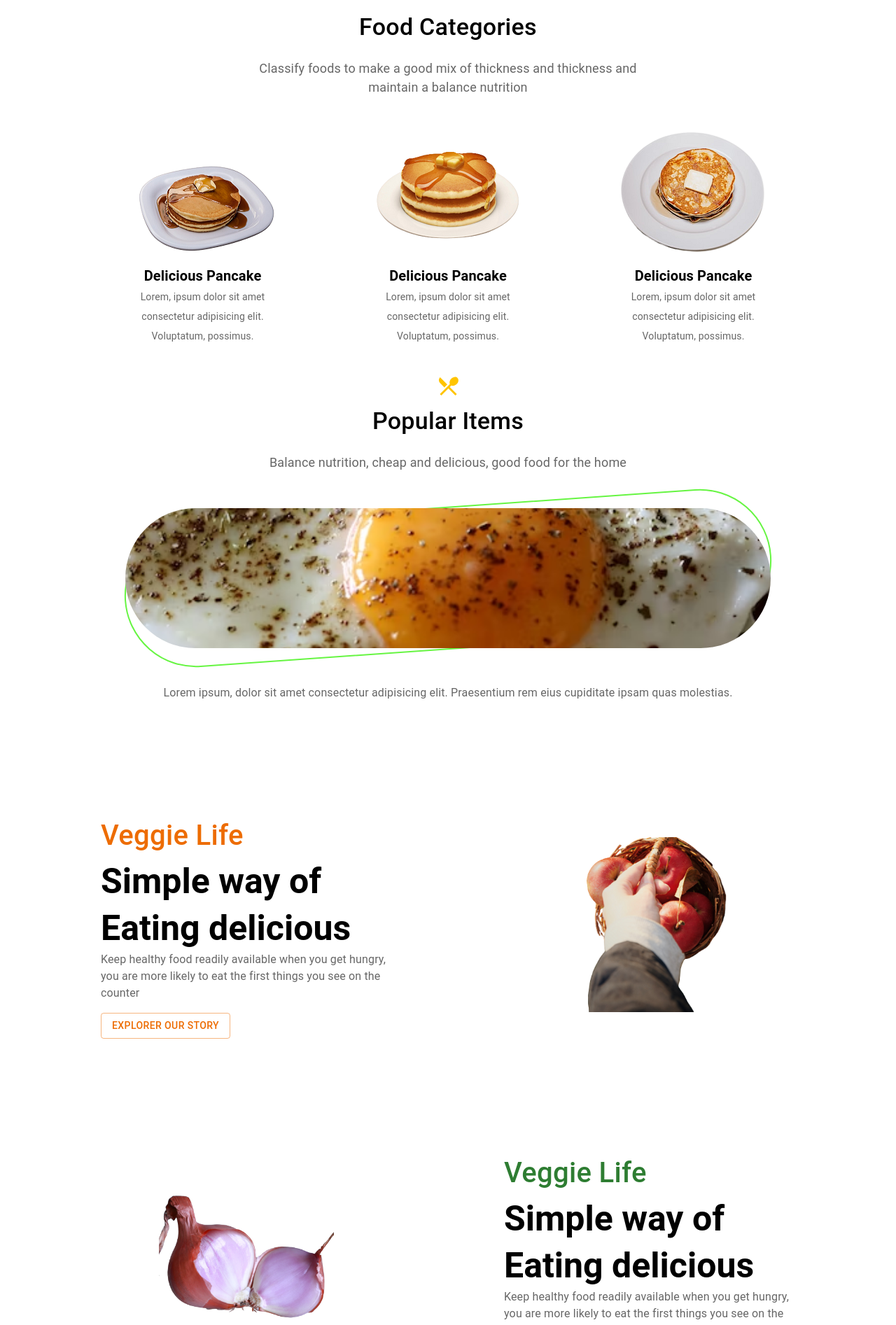
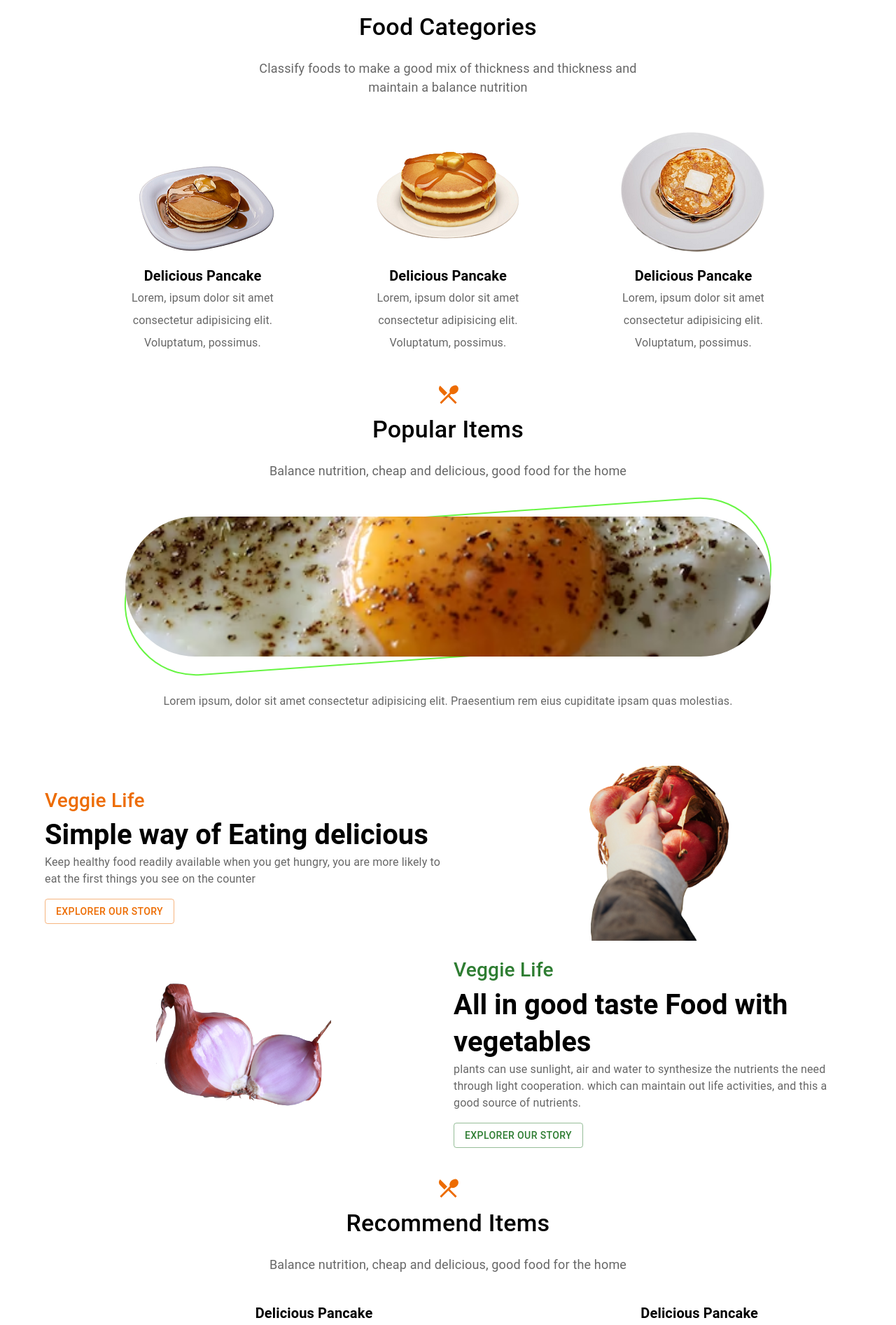
Before and after one commit to rhandyta/restaurant-reactjs-landingpage, a React (Vite) app: page / in a window 1280 px wide. Shown: the part 890-2783 px from the top of the page at 70% size. Built offline with nearby package versions, Linux system fonts and the light colour scheme.

Commit message:
Section Four

```diff
--- a/src/components/CardFood.jsx
+++ b/src/components/CardFood.jsx
@@ -1,28 +1,62 @@
-import { Box, Typography } from "@mui/material";
+import { Box, Stack, Typography } from "@mui/material";
 import React from "react";
 
-function CardFood({ imageUrl, nameFood, descriptionFood }) {
+function CardFood({ imageUrl, nameFood, descriptionFood, price }) {
     return (
-        <Box textAlign="center" maxWidth={250}>
+        <Box
+            sx={{
+                display: price ? "flex" : null,
+                flexDirection: {
+                    xs: "column",
+                    md: "row",
+                },
+                textAlign: {
+                    xs: "center",
+                    md: price ? "left" : "center",
+                },
+            }}
+        >
             <Box
                 height={200}
                 width={250}
+                mx="auto"
                 sx={{
                     backgroundImage: `url(${imageUrl})`,
                 }}
             ></Box>
+            <Stack
+                sx={{
+                    maxWidth: {
+                        xs: "fit-content",
+                        md: 250,
+                    },
+                }}
+            >
                 <Typography variant="h6" fontWeight={600}>
                     {nameFood}
                 </Typography>
                 <Typography
                     variant="body1"
-                fontSize={14}
                     fontWeight={400}
                     lineHeight={2}
                     color="text.secondary"
                 >
                     {descriptionFood}
                 </Typography>
+                {price && (
+                    <Typography variant="body1" color="text.secondary">
+                        Discont
+                        <Box
+                            component="span"
+                            fontSize={24}
+                            color="error.main"
+                            ml={1}
+                        >
+                            $12
+                        </Box>
+                    </Typography>
+                )}
+            </Stack>
         </Box>
     );
 }
--- /dev/null
+++ b/src/components/SectionFour.jsx
@@ -0,0 +1,76 @@
+import { RestaurantMenu } from "@mui/icons-material";
+import { Box, Stack, Typography } from "@mui/material";
+import React from "react";
+import CardFood from "./CardFood";
+
+import Pancake from "../assets/pancake.png";
+import Pancake2 from "../assets/pancake2.png";
+
+function SectionFour() {
+    return (
+        <Box
+            sx={{
+                mt: 5,
+            }}
+        >
+            <Stack direction="column" alignItems="center">
+                <RestaurantMenu sx={{ fontSize: 35 }} color="warning" />
+                <Typography
+                    variant="h4"
+                    component="h5"
+                    fontWeight={500}
+                    mb={3}
+                    mt={1.5}
+                >
+                    Recommend Items
+                </Typography>
+                <Typography
+                    variant="body1"
+                    color="text.secondary"
+                    textAlign="center"
+                    sx={{
+                        maxWidth: {
+                            xs: 480,
+                            sm: 580,
+                        },
+                        fontSize: {
+                            xs: "1rem",
+                            sm: "1.125rem",
+                        },
+                    }}
+                >
+                    Balance nutrition, cheap and delicious, good food for the
+                    home
+                </Typography>
+                <Stack
+                    sx={{
+                        display: "flex",
+                        flexDirection: {
+                            xs: "column",
+                            sm: "row",
+                        },
+                        justifyContent: "space-evenly",
+                        alignItems: "center",
+                    }}
+                    mt={5}
+                    width="100%"
+                >
+                    <CardFood
+                        imageUrl={Pancake}
+                        nameFood="Delicious Pancake"
+                        descriptionFood="Lorem, ipsum dolor sit amet consectetur adipisicing elit. Voluptatum, possimus."
+                        price={12}
+                    />
+                    <CardFood
+                        imageUrl={Pancake2}
+                        nameFood="Delicious Pancake"
+                        descriptionFood="Lorem, ipsum dolor sit amet consectetur adipisicing elit. Voluptatum, possimus."
+                        price={12}
+                    />
+                </Stack>
+            </Stack>
+        </Box>
+    );
+}
+
+export default SectionFour;
--- a/src/components/SectionThree.jsx
+++ b/src/components/SectionThree.jsx
@@ -35,8 +35,8 @@ const TitleFoodCategories = styled(({ ...props }) => (
     [theme.breakpoints.up("xs")]: {
         fontSize: 20,
     },
-    [theme.breakpoints.up("sm")]: {
-        fontSize: 40,
+    [theme.breakpoints.up("md")]: {
+        fontSize: 28,
     },
     color: theme.palette[color]?.main || color || "inherit",
 }));
@@ -47,8 +47,8 @@ const TextFoodCategories = styled(({ ...props }) => (
     [theme.breakpoints.up("xs")]: {
         fontSize: 30,
     },
-    [theme.breakpoints.up("sm")]: {
-        fontSize: 50,
+    [theme.breakpoints.up("md")]: {
+        fontSize: 40,
     },
 }));
 const ContentFoodCategories = styled(({ ...props }) => (
@@ -68,7 +68,7 @@ function SectionThree() {
             }}
         >
             <Stack direction="column" alignItems="center">
-                <RestaurantMenu sx={{ color: "#ffc400", fontSize: 35 }} />
+                <RestaurantMenu sx={{ fontSize: 35 }} color="warning" />
                 <Typography
                     variant="h4"
                     component="h5"
@@ -133,8 +133,26 @@ function SectionThree() {
                 </Typography>
             </Stack>
             <Box mt={10}>
-                <Grid container alignItems="center">
-                    <Grid item xs={12} sm={6} order={{ xs: 2, sm: 1 }} p={10}>
+                <Grid container alignItems="center" spacing={2}>
+                    <Grid
+                        item
+                        xs={12}
+                        md={6}
+                        sx={{
+                            textAlign: {
+                                xs: "center",
+                                md: "left",
+                            },
+                        }}
+                        order={{
+                            xs: 2,
+                            md: 1,
+                            p: {
+                                xs: 0,
+                                md: 10,
+                            },
+                        }}
+                    >
                         <TitleFoodCategories color="warning">
                             Veggie Life
                         </TitleFoodCategories>
@@ -157,8 +175,8 @@ function SectionThree() {
                     <Grid
                         item
                         xs={12}
-                        sm={6}
-                        order={{ xs: 1, sm: 2 }}
+                        md={6}
+                        order={{ xs: 1, md: 2 }}
                         textAlign="center"
                     >
                         <StyledImageCategories
@@ -169,23 +187,38 @@ function SectionThree() {
                     <Grid
                         item
                         xs={12}
-                        sm={6}
-                        order={{ xs: 3, sm: 3 }}
+                        md={6}
+                        order={{ xs: 3, md: 3 }}
                         textAlign="center"
                     >
                         <StyledImageCategories src={Onion} alt="fruit basket" />
                     </Grid>
-                    <Grid item xs={12} sm={6} order={{ xs: 4, sm: 4 }} p={10}>
+                    <Grid
+                        item
+                        xs={12}
+                        md={6}
+                        sx={{
+                            textAlign: {
+                                xs: "center",
+                                md: "left",
+                            },
+                        }}
+                        order={{
+                            xs: 4,
+                            md: 4,
+                        }}
+                    >
                         <TitleFoodCategories color="success">
                             Veggie Life
                         </TitleFoodCategories>
                         <TextFoodCategories>
-                            Simple way of Eating delicious
+                            All in good taste Food with vegetables
                         </TextFoodCategories>
                         <ContentFoodCategories>
-                            Keep healthy food readily available when you get
-                            hungry, you are more likely to eat the first things
-                            you see on the counter
+                            plants can use sunlight, air and water to synthesize
+                            the nutrients the need through light cooperation.
+                            which can maintain out life activities, and this a
+                            good source of nutrients.
                         </ContentFoodCategories>
                         <Button
                             variant="outlined"
--- a/src/components/SectionTwo.jsx
+++ b/src/components/SectionTwo.jsx
@@ -16,7 +16,7 @@ function SectionTwo() {
             }}
         >
             <Stack direction="column" alignItems="center">
-                <Typography variant="h5" color="#ffc400" component="h6">
+                <Typography variant="h5" component="h6" color="warning.main">
                     Delicious
                 </Typography>
                 <Typography
@@ -32,7 +32,6 @@ function SectionTwo() {
                     variant="body1"
                     color="text.secondary"
                     textAlign="center"
-                    color="text.secondary"
                     sx={{
                         maxWidth: {
                             xs: 480,
--- a/src/pages/LandingPage.jsx
+++ b/src/pages/LandingPage.jsx
@@ -5,6 +5,7 @@ import BackgroundImageHero from "../assets/background.avif";
 import SectionOne from "../components/SectionOne";
 import SectionTwo from "../components/SectionTwo";
 import SectionThree from "../components/SectionThree";
+import SectionFour from "../components/SectionFour";
 
 function LandingPage() {
     return (
@@ -24,6 +25,7 @@ function LandingPage() {
                     <SectionOne />
                     <SectionTwo />
                     <SectionThree />
+                    <SectionFour />
                 </Container>
             </Box>
         </>
```
Lines whose indentation alone changed are shown as unchanged.
